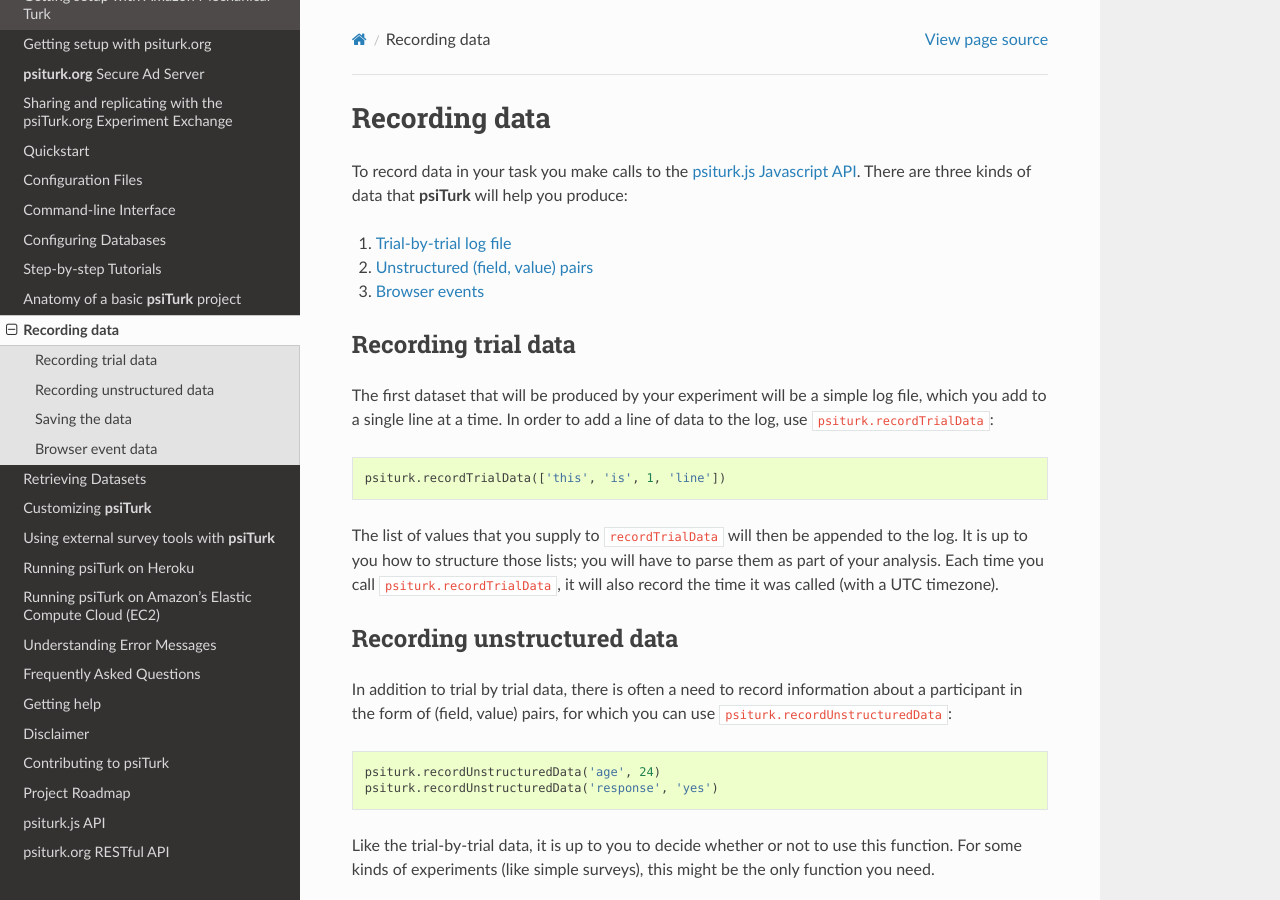
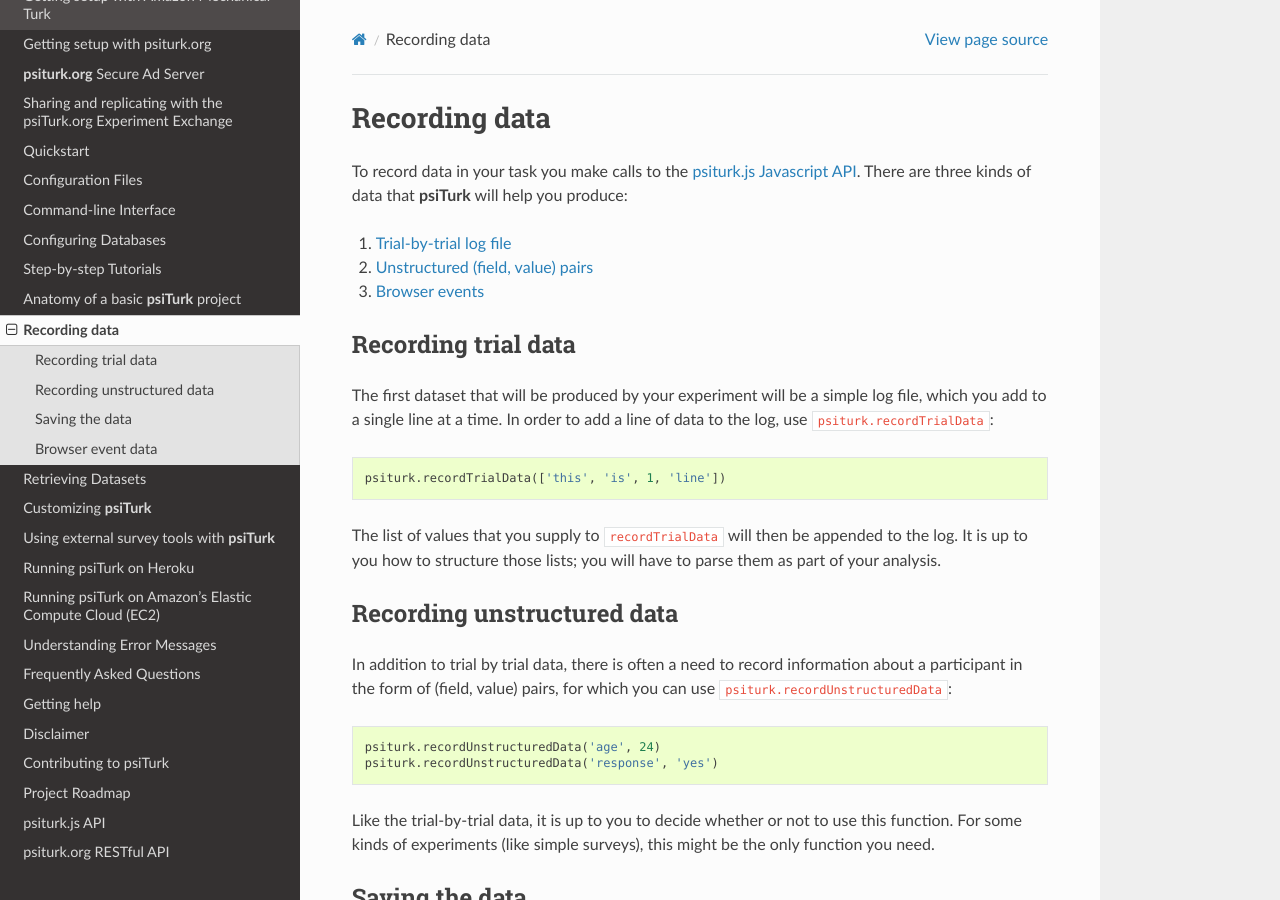
Before and after one commit to NYUCCL/psiTurk, a Sphinx documentation site: the page built from doc/recording.rst, in a window 1280 px wide and 900 px high. Built offline with Sphinx 7.4.7 and the Read the Docs theme 2.0.0, drawn with Linux system fonts in a browser that asks for light colours; pages that are not in the unit, such as notebooks, are missing from menus.

Commit message:
Revert "editing docs to reflect UTC"
This reverts commit 56b50016858c2e5d86bb73f45c52edbb958135fd.

```diff
--- a/doc/recording.rst
+++ b/doc/recording.rst
@@ -24,7 +24,7 @@
 
 The list of values that you supply to ``recordTrialData`` will then be
 appended to the log. It is up to you how to structure those lists; you
-will have to parse them as part of your analysis. Each time you call ``psiturk.recordTrialData``, it will also record the time it was called (with a UTC timezone).
+will have to parse them as part of your analysis.
 
 .. _recording-unstructured-data-label:
 
--- a/doc/retrieving.rst
+++ b/doc/retrieving.rst
@@ -128,7 +128,8 @@
 Here, ``<datalist>`` is whatever is passed to ``psiturk.recordTrialData()`` in the
 experiment. This could be in any format, such as a string or list, but we
 recommend saving data in a json format so that all data is stored in a clear,
-easy-to-parse "field-value" format. ``<dataTime>`` is recorded in UTC time.
+easy-to-parse "field-value" format.
+
 
 questiondata
 ~~~~~~~~~~~~
```
